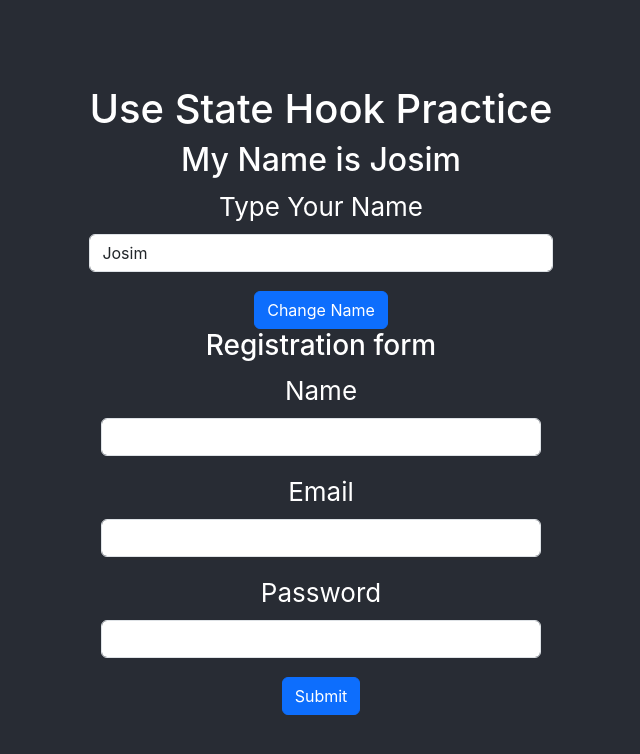
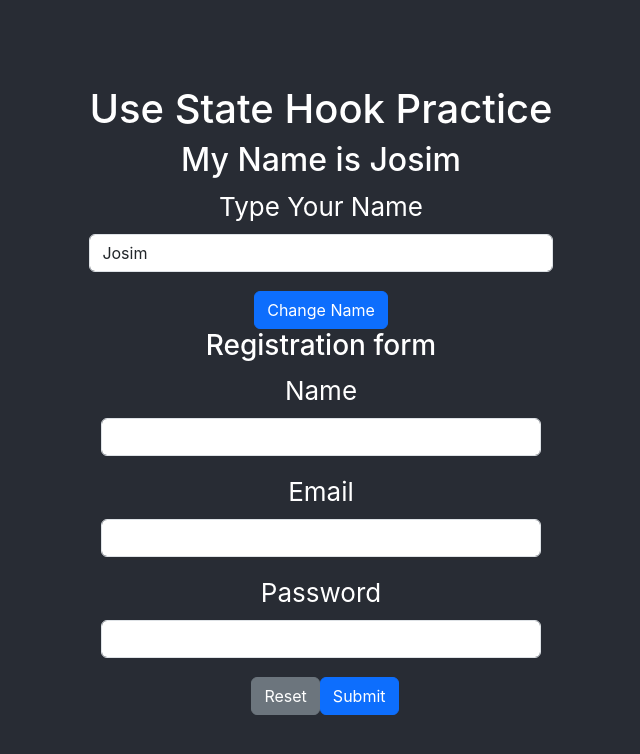
Before and after one commit to rashedulalam46/react-hooks, a React (Create React App) app: page / in a window 1280 px wide. Shown: the top 754 px of the page, without its empty margins (319-959 px from the left). Built offline with nearby package versions, Linux system fonts and the light colour scheme.

Commit message:
coe updated

```diff
--- a/src/Pages/UseState.jsx
+++ b/src/Pages/UseState.jsx
@@ -34,6 +34,7 @@
                         <label htmlFor="password" className="form-label">Password</label>
                         <input type="password" className="form-control" id="password" />
                     </div>
+                    <button type="reset" className="btn btn-secondary ms-2">Reset</button>
                     <button type="submit" className="btn btn-primary">Submit</button>
                 </form>
             </div>
```
